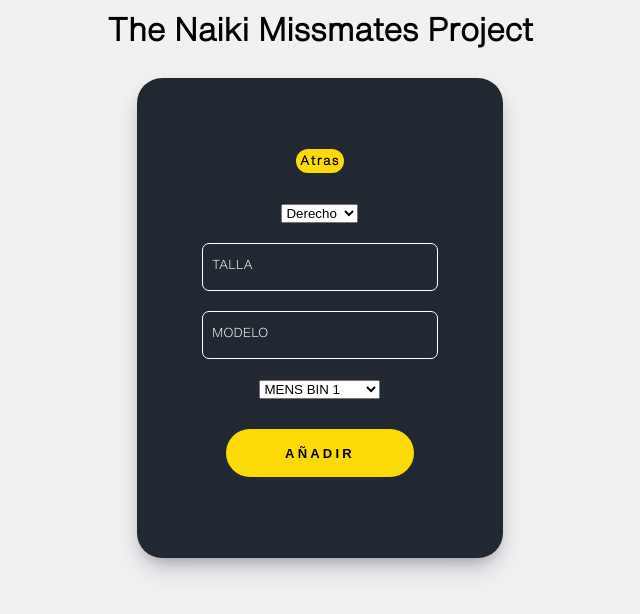
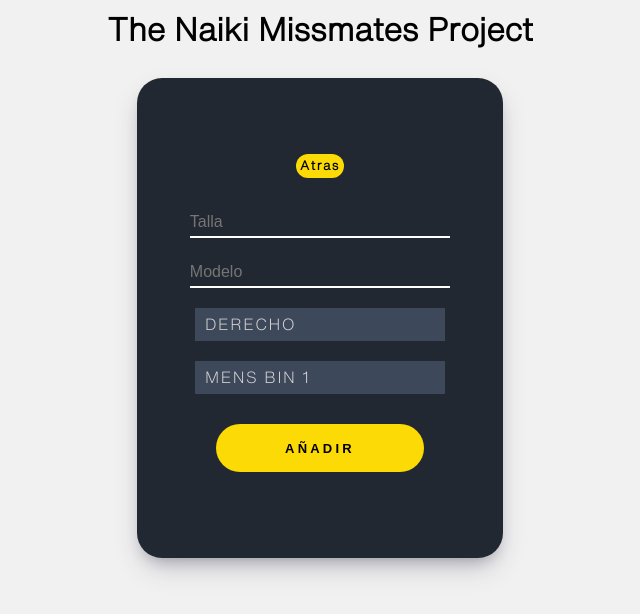
Before and after one commit to Munios12/The-Missmates-Project, a React (Vite) app: page /missmate/add in a window 1280 px wide. Shown: the top 614 px of the page, without its empty margins (320-960 px from the left). Built offline with nearby package versions, Linux system fonts and the light colour scheme.

Commit message:
add addmissmate styles

```diff
--- a/package.json
+++ b/package.json
@@ -10,6 +10,10 @@
     "preview": "vite preview"
   },
   "dependencies": {
+    "@fortawesome/free-brands-svg-icons": "^6.4.2",
+    "@fortawesome/free-regular-svg-icons": "^6.4.2",
+    "@fortawesome/free-solid-svg-icons": "^6.4.2",
+    "@fortawesome/react-fontawesome": "^0.2.0",
     "@reduxjs/toolkit": "^1.9.7",
     "@supabase/supabase-js": "^2.38.4",
     "react": "^18.2.0",
--- a/src/features/missmates/Addmissmate.jsx
+++ b/src/features/missmates/Addmissmate.jsx
@@ -40,8 +40,28 @@ function Addmissmate() {
             Atras
           </Link>
           <form onSubmit={handleSubmit} className={styles.form}>
-            <section>
+            <section className={styles.inputBox}>
+              <input
+                placeholder="Talla"
+                type="number"
+                required
+                value={talla}
+                onChange={(e) => setSize(e.target.value)}
+              />
+              {/* <label>Talla</label> */}
+            </section>
+            <section className={styles.inputBox}>
+              <input
+                placeholder="Modelo"
+                type="text"
+                required
+                onChange={(e) => setModel(e.target.value)}
+              />
+              {/* <label>Modelo</label> */}
+            </section>
+            <section className={styles.options}>
               <select
+                className={styles.select_box}
                 name="pie"
                 value={pie}
                 onChange={(e) => setFoot(e.target.value)}
@@ -50,25 +70,12 @@ function Addmissmate() {
                 <option value={"izquierdo"}>Izquierdo</option>
               </select>
             </section>
-            <section className={styles.inputBox}>
-              <input
-                type="number"
-                required
-                value={talla}
-                onChange={(e) => setSize(e.target.value)}
-              />
-              <span>Talla</span>
-            </section>
-            <section className={styles.inputBox}>
-              <input
-                type="text"
-                required
-                onChange={(e) => setModel(e.target.value)}
-              />
-              <span>Modelo</span>
-            </section>
-            <section>
-              <select name="bin" onChange={(e) => setBin(e.target.value)}>
+            <section className={styles.options}>
+              <select
+                className={styles.select_box}
+                name="bin"
+                onChange={(e) => setBin(e.target.value)}
+              >
                 <option value={"1"}>MENS BIN 1</option>
                 <option value={"2"}>WOMENS BIN 2</option>
                 <option value={"3"}>KIDS BIN 3</option>
--- a/src/features/missmates/List.jsx
+++ b/src/features/missmates/List.jsx
@@ -62,9 +62,9 @@ function List() {
           : listOfMissmates.map((missmate) => (
               <li key={missmate.id} className={styles.missmate_container}>
                 <div>
-                  <p>Pie: {missmate.pie}</p>
                   <p>Talla: {missmate.talla}</p>
                   <p>Modelo: {missmate.modelo}</p>
+                  <p>Pie: {missmate.pie}</p>
                   <p>Bin: {missmate.bin}</p>
                 </div>
                 <div className={styles.center_btn}>
--- a/src/features/missmates/addmissmates.module.css
+++ b/src/features/missmates/addmissmates.module.css
@@ -20,6 +20,7 @@
   align-items: center;
   justify-content: space-around;
   gap: 20px;
+  width: 80%;
 }
 
 .btn_primary_add {
@@ -55,7 +56,8 @@ a {
   letter-spacing: 0.1rem;
 }
 
-.inputBox {
+/*---------------------inputs styles---------------------*/
+/* .inputBox {
   position: relative;
 }
 
@@ -106,4 +108,60 @@ a {
 .inputBox input:valid,
 .inputBox input:focus {
   border: 1px solid #fcda06;
+} */
+
+.inputBox {
+  position: relative;
+  display: flex;
+  flex-direction: column;
+  height: 30px;
+  width: 100%;
 }
+
+.inputBox input {
+  background-color: #212832;
+  color: rgb(217, 209, 209);
+  height: 100%;
+  width: 100%;
+  border: none;
+  font-size: 1em;
+  outline: none;
+  border-bottom: 2px solid white;
+}
+
+/* .inputBox label {
+  position: absolute;
+  bottom: 10px;
+  left: 0px;
+  color: white;
+  pointer-events: none;
+  transition: all 0.3s ease;
+} */
+
+/* .inputBox input:focus ~ label,
+.inputBox input:valid ~ label {
+  transform: translateY(-20px);
+  font-size: 0.9em;
+  color: #fcda06;
+} */
+
+.options {
+  /* padding: 60px 100px 0px 100px; */
+  display: flex;
+  justify-content: centerd;
+}
+
+.select_box {
+  border: none;
+  appearance: none;
+  padding: 8px 8px 8px 10px;
+  width: 100%;
+  color: rgb(215, 211, 211);
+  background-color: #3d495b;
+  font-size: 1em;
+  outline: none;
+  text-transform: uppercase;
+  letter-spacing: 1.5px;
+  font-family: "Helvetica Now Text";
+  width: 250px;
+}
```
Also changed, not shown: 1 other file (tests, documents, lock files or other folders).
